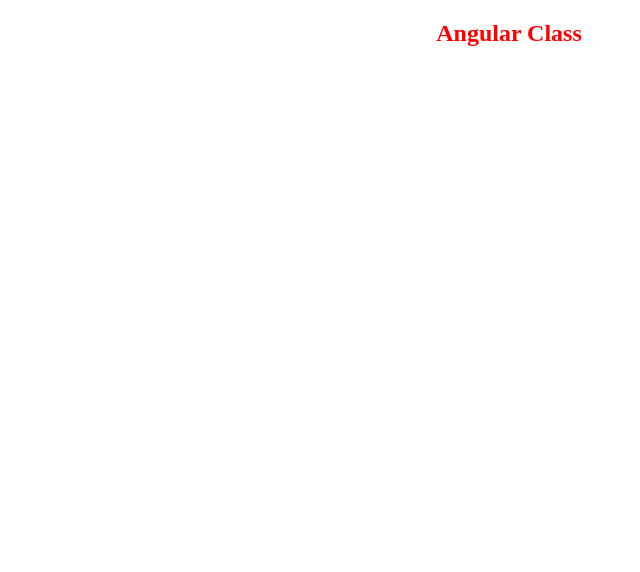
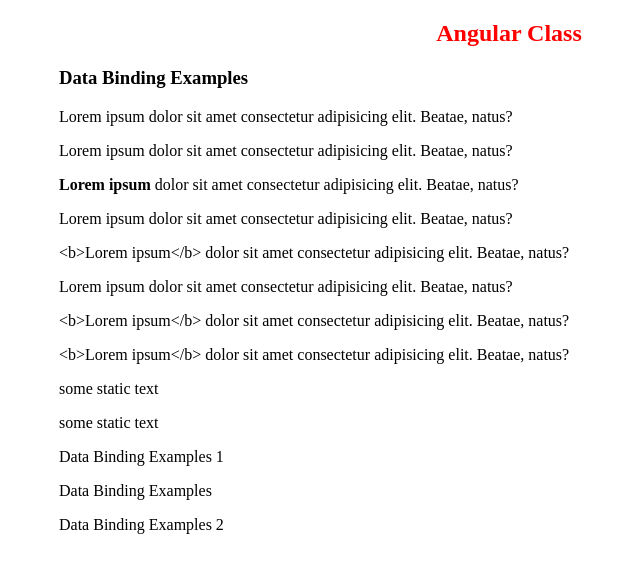
Before and after one commit to dineshgopalchand/UI-24, an Angular app: page / in a window 1280 px wide. Shown: the top 572 px of the page, without its empty margins (131-771 px from the left). Built offline with nearby package versions, Linux system fonts and the light colour scheme.

Commit message:
property binding discussed

```diff
--- a/src/app/app.component.html
+++ b/src/app/app.component.html
@@ -7,5 +7,6 @@
 <app-course></app-course> -->
 <div class="container">
     <h2 class="center">Angular Class</h2>
+    <app-data-binding></app-data-binding>
 </div>
 <router-outlet></router-outlet>
--- a/src/app/app.module.ts
+++ b/src/app/app.module.ts
@@ -6,6 +6,7 @@
 import { CourseComponent } from './course.component';
 import { CourseService } from './course.service';
 import { CoursesComponent } from './courses/courses.component';
+import { DataHandlingModule } from './data-handling/data-handling.module';
 
 @NgModule({
   declarations: [
@@ -15,7 +16,8 @@
   ],
   imports: [
     BrowserModule,
-    AppRoutingModule
+    AppRoutingModule,
+    DataHandlingModule
   ],
   providers: [
     CourseService
--- /dev/null
+++ b/src/app/data-handling/data-binding/data-binding.component.html
@@ -0,0 +1,18 @@
+<h3>{{title}}</h3> <!-- String Interpolation-->
+<p>{{description}}</p> <!-- String Interpolation-->
+
+<!-- prperties binding -->
+<p [innerHTML]="description"></p>
+<p [innerHTML]="descriptionBold"></p>
+<p [innerText]="description"></p>
+<p [innerText]="descriptionBold"></p>
+<p [textContent]="description"></p>
+<p [textContent]="descriptionBold"></p>
+<p [textContent]="descriptionBold"></p>
+<p [textContent]="'some static text'"></p>
+<p [textContent]='"some static text"'></p>
+<!-- <p>some static text</p> -->
+
+<p title="{{title +' '+ 1}}">{{title}} 1</p>
+<p [title]="title ">{{title}}</p>
+<p [title]="title + ' '+2">{{title}} 2</p>
--- /dev/null
+++ b/src/app/data-handling/data-binding/data-binding.component.ts
@@ -0,0 +1,17 @@
+import { Component, OnInit } from '@angular/core';
+
+@Component({
+  selector: 'app-data-binding',
+  templateUrl: './data-binding.component.html',
+  styleUrls: ['./data-binding.component.scss']
+})
+export class DataBindingComponent implements OnInit {
+  title='Data Binding Examples';
+  description='Lorem ipsum dolor sit amet consectetur adipisicing elit. Beatae, natus?';
+  descriptionBold='<b>Lorem ipsum</b> dolor sit amet consectetur adipisicing elit. Beatae, natus?';
+  constructor() { }
+
+  ngOnInit(): void {
+  }
+
+}
```
Also changed, not shown: src/app/data-handling/data-handling.module.ts (added, +17 -0 lines), src/app/data-handling/data-binding/data-binding.component.scss (added), 1 other file (tests, documents, lock files or other folders).
